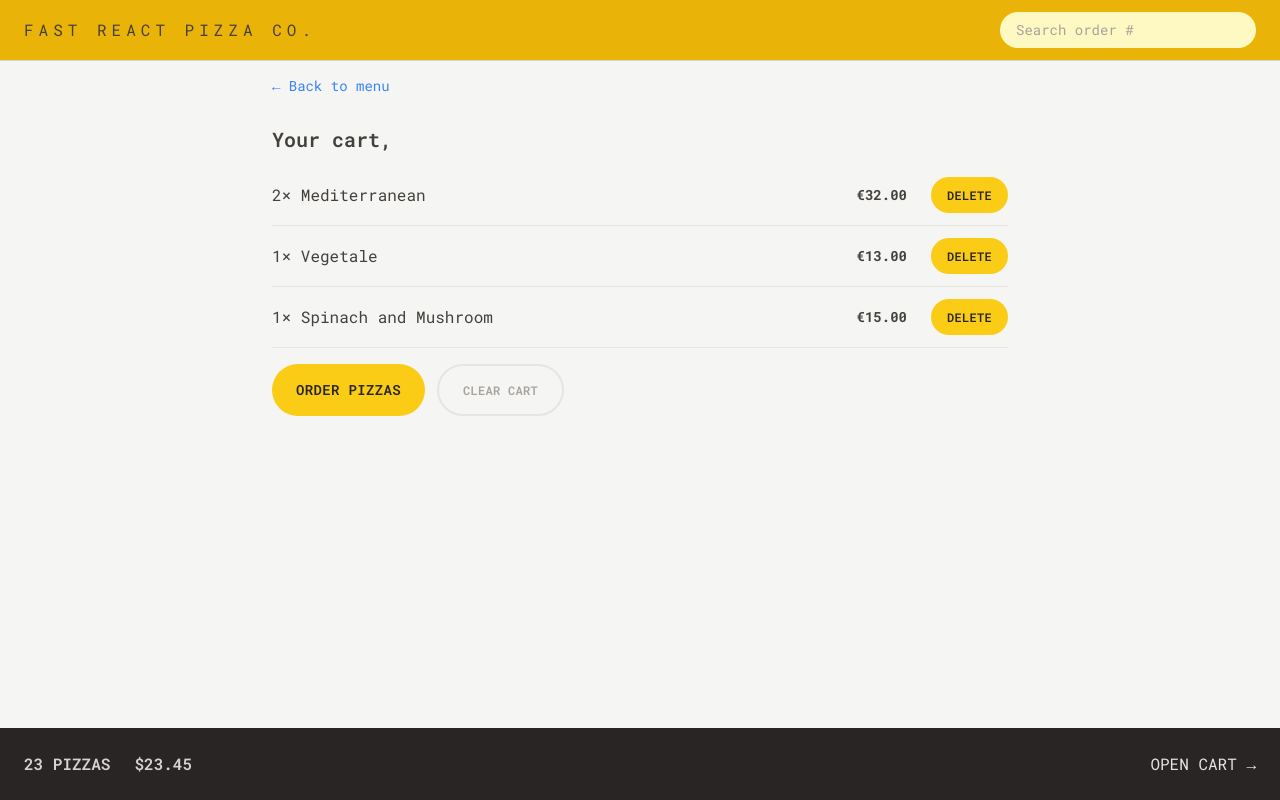
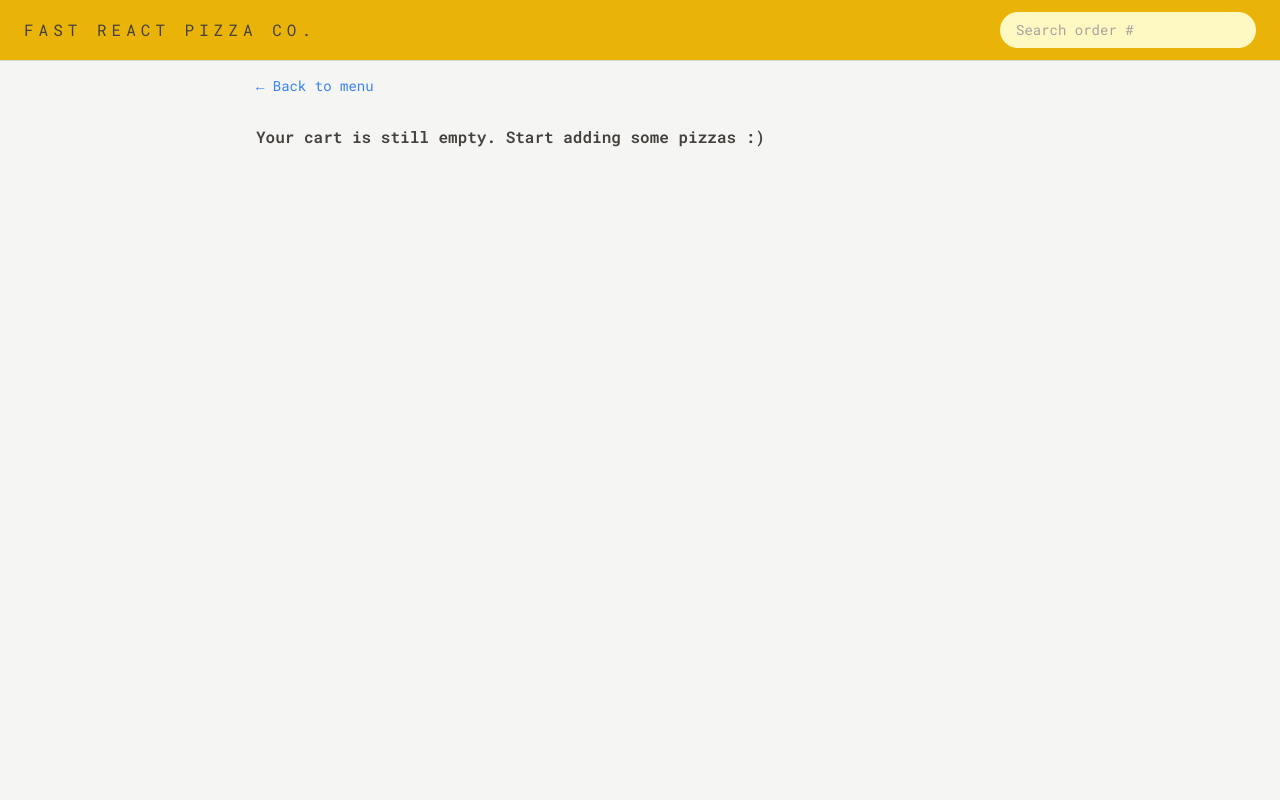
Before and after one commit to MusiliC/fast-pizza-app, a React (Vite) app: page /cart in a window 1280 px wide. Built offline with nearby package versions, Linux system fonts and the light colour scheme.

Commit message:
Cart reducer functionality

```diff
--- a/src/features/cart/Cart.jsx
+++ b/src/features/cart/Cart.jsx
@@ -3,36 +3,23 @@ import { Link } from 'react-router-dom';
 import LinkButton from '../../ui/LinkButton';
 import Button from '../../ui/Button';
 import CartItem from './CartItem';
-import { useSelector } from 'react-redux';
+import { useDispatch, useSelector } from 'react-redux';
+import { clearCart, getCart } from './cartSlice';
+import EmptyCart from './EmptyCart';
 
-const fakeCart = [
-  {
-    pizzaId: 12,
-    name: 'Mediterranean',
-    quantity: 2,
-    unitPrice: 16,
-    totalPrice: 32,
-  },
-  {
-    pizzaId: 6,
-    name: 'Vegetale',
-    quantity: 1,
-    unitPrice: 13,
-    totalPrice: 13,
-  },
-  {
-    pizzaId: 11,
-    name: 'Spinach and Mushroom',
-    quantity: 1,
-    unitPrice: 15,
-    totalPrice: 15,
-  },
-];
 
 function Cart() {
-  const cart = fakeCart;
 
-   const username = useSelector((state) => state.user.username);
+  const dispatch = useDispatch();
+
+  const username = useSelector((state) => state.user.username);
+  const cart = useSelector(getCart)
+
+  const handleOnClick = () => {
+    dispatch(clearCart())
+  }
+
+  if(!cart.length) return <EmptyCart/>
 
   return (
     <div className='py-3 px-4'>
@@ -48,7 +35,7 @@ function Cart() {
 
       <div className='mt-4 space-x-3'>
         <Button type="primary" to="/order/new" className="mt-6 space-x-2">Order pizzas</Button>
-        <Button type="secondary" >Clear Cart</Button>
+        <Button type="secondary" onClick={handleOnClick} >Clear Cart</Button>
 
       </div>
     </div>
--- a/src/features/cart/CartItem.jsx
+++ b/src/features/cart/CartItem.jsx
@@ -1,6 +1,7 @@
 /* eslint-disable no-unused-vars */
 import Button from "../../ui/Button";
 import { formatCurrency } from "../../utils/helpers";
+import DeleteItem from "./DeleteItem";
 
 /* eslint-disable react/prop-types */
 function CartItem({ item }) {
@@ -13,7 +14,7 @@ function CartItem({ item }) {
       </p>
       <div className="flex justify-between items-center sm:gap-6">
         <p className="text-sm font-bold">{formatCurrency(totalPrice)}</p>
-        <Button type="small" >Delete</Button>
+        <DeleteItem pizzaId={pizzaId} />
       </div>
     </li>
   );
--- a/src/features/cart/CartOverview.jsx
+++ b/src/features/cart/CartOverview.jsx
@@ -1,11 +1,21 @@
+/* eslint-disable no-unused-vars */
+import { useSelector } from "react-redux";
 import { Link } from "react-router-dom";
+import { getTotalCartPrice, getTotalCartQuantity } from "./cartSlice";
+import { formatCurrency } from "../../utils/helpers";
 
 function CartOverview() {
+
+   const totalCartQuantity = useSelector(getTotalCartQuantity);
+   const totalCartCartPrice = useSelector(getTotalCartPrice);
+
+   if(!totalCartQuantity) return null;
+
   return (
     <div className="bg-stone-800 text-stone-200 sm:p-6 uppercase p-4 text-sm md:text-base flex items-center justify-between">
       <p className="text-stone-300 font-semibold  sm:space-x-6 space-x-4 ">
-        <span>23 pizzas</span>
-        <span>$23.45</span>
+        <span>{totalCartQuantity}</span>
+        <span>{formatCurrency(totalCartCartPrice)}</span>
       </p>
       <Link to="/cart">Open cart &rarr;</Link>
     </div>
--- /dev/null
+++ b/src/features/cart/DeleteItem.jsx
@@ -0,0 +1,21 @@
+/* eslint-disable react/prop-types */
+/* eslint-disable no-unused-vars */
+import React from 'react'
+import Button from '../../ui/Button'
+import { useDispatch } from 'react-redux'
+import { deleteItem } from './cartSlice'
+
+const DeleteItem = ({pizzaId}) => {
+
+    const dispatch = useDispatch()
+
+    const handleDelete = () => {
+        dispatch(deleteItem(pizzaId))
+    }
+
+  return (
+    <Button type="small" onClick={handleDelete}>Delete</Button>
+  )
+}
+
+export default DeleteItem
--- a/src/features/cart/EmptyCart.jsx
+++ b/src/features/cart/EmptyCart.jsx
@@ -1,11 +1,11 @@
-import { Link } from 'react-router-dom';
+import LinkButton from '../../ui/LinkButton';
 
 function EmptyCart() {
   return (
-    <div>
-      <Link to="/menu">&larr; Back to menu</Link>
+    <div className='py-3'>
+      <LinkButton to="/menu">&larr; Back to menu</LinkButton>
 
-      <p>Your cart is still empty. Start adding some pizzas :)</p>
+      <p className='font-semibold mt-7 '>Your cart is still empty. Start adding some pizzas :)</p>
     </div>
   );
 }
--- a/src/features/cart/cartSlice.js
+++ b/src/features/cart/cartSlice.js
@@ -2,16 +2,16 @@
 import { createSlice } from "@reduxjs/toolkit"
 
 const initialState = {
-    //cart: [],
-    cart: [
-        {
-            pizzaId: 12,
-            name: 'Barbecue',
-            quantity: 2,
-            unitPrice: 16,
-            totalPrice: 32
-        }
-    ]
+    cart: [],
+    // cart: [
+    //     {
+    //         pizzaId: 12,
+    //         name: 'Barbecue',
+    //         quantity: 2,
+    //         unitPrice: 16,
+    //         totalPrice: 32
+    //     }
+    // ]
 
 }
 
@@ -45,6 +45,16 @@ const cartSlice = createSlice({
     }
 })
 
-export const {addItem, deleteItem, increaseItemQuantity, decreaseItemQuantity, clearCart} = cartSlice.actions;
+export const { addItem, deleteItem, increaseItemQuantity, decreaseItemQuantity, clearCart } = cartSlice.actions;
 
 export default cartSlice.reducer;
+
+export const getCart = (state) => state.cart.cart
+
+export const getTotalCartQuantity = (state) => state.cart.cart.reduce((sum, currItem) => sum + currItem.quantity, 0)
+
+export const getTotalCartPrice = (state) => state.cart.cart.reduce((sum, currItem) => sum + currItem.totalPrice, 0)
+
+export const getCurrentQuantityByPizzaId = id => state => state.cart.cart.find(item => item.pizzaId === id)?.quantity ?? 0;
+
+// reselect -> on redux performance
--- a/src/features/menu/MenuItem.jsx
+++ b/src/features/menu/MenuItem.jsx
@@ -1,10 +1,33 @@
 /* eslint-disable no-unused-vars */
+import { useDispatch, useSelector } from "react-redux";
 import Button from "../../ui/Button";
 import { formatCurrency } from "../../utils/helpers";
+import { addItem, getCurrentQuantityByPizzaId } from "../cart/cartSlice";
+import DeleteItem from "../cart/DeleteItem";
 
 /* eslint-disable react/prop-types */
 function MenuItem({ pizza }) {
+
+  const dispatch = useDispatch()
+
   const { id, name, unitPrice, ingredients, soldOut, imageUrl } = pizza;
+  const currentQuantity = useSelector(getCurrentQuantityByPizzaId(id))
+
+  const isInCart = currentQuantity > 0;
+
+  const handleAddToCart = () => {
+
+    const newItem = {
+      pizzaId: id,
+      name,
+      quantity: 1,
+      unitPrice,
+      totalPrice: unitPrice * 1
+    }
+
+    dispatch(addItem(newItem))
+
+  }
 
   return (
     <li className="flex gap-4 py-2">
@@ -15,7 +38,13 @@ function MenuItem({ pizza }) {
         <div className="mt-auto flex items-center justify-between">
           {!soldOut ? <p className="text-sm ">{formatCurrency(unitPrice)}</p> : <p className="text-sm uppercase font-medium text-stone-500">Sold out</p>}
 
-          <Button type="small" >Add To Cart</Button>
+        {
+          isInCart &&  <DeleteItem pizzaId={id} />
+        }
+
+          {
+            !soldOut && !isInCart && <Button type="small" onClick={handleAddToCart} >Add To Cart</Button>
+          }
         </div>
       </div>
     </li>
--- a/src/ui/Button.jsx
+++ b/src/ui/Button.jsx
@@ -3,7 +3,7 @@
 import React from 'react'
 import { Link } from 'react-router-dom'
 
-const Button = ({children, disabled, to, type}) => {
+const Button = ({children, disabled, to, type, onClick}) => {
 
   const base =  "text-sm bg-yellow-400 uppercase tracking-wide rounded-full font-semibold text-stone-800  inline-block hover:bg-yellow-300 transition-colors duration-300 focus:outline-none focus:ring  focus:ring-yellow-300 focus:ring-offset-2 disabled:cursor-not-allowed"
 
@@ -16,6 +16,11 @@ const styles = {
   if(to){
     return <Link className={styles[type]} to={to}>{children}</Link>
   }
+
+   if(onClick){
+    return <Link className={styles[type]}  disabled={disabled} onClick={onClick}>{children}</Link>
+  }
+
   return (
     <button disabled={disabled} className={styles[type]}>{children}</button>
   )
```
